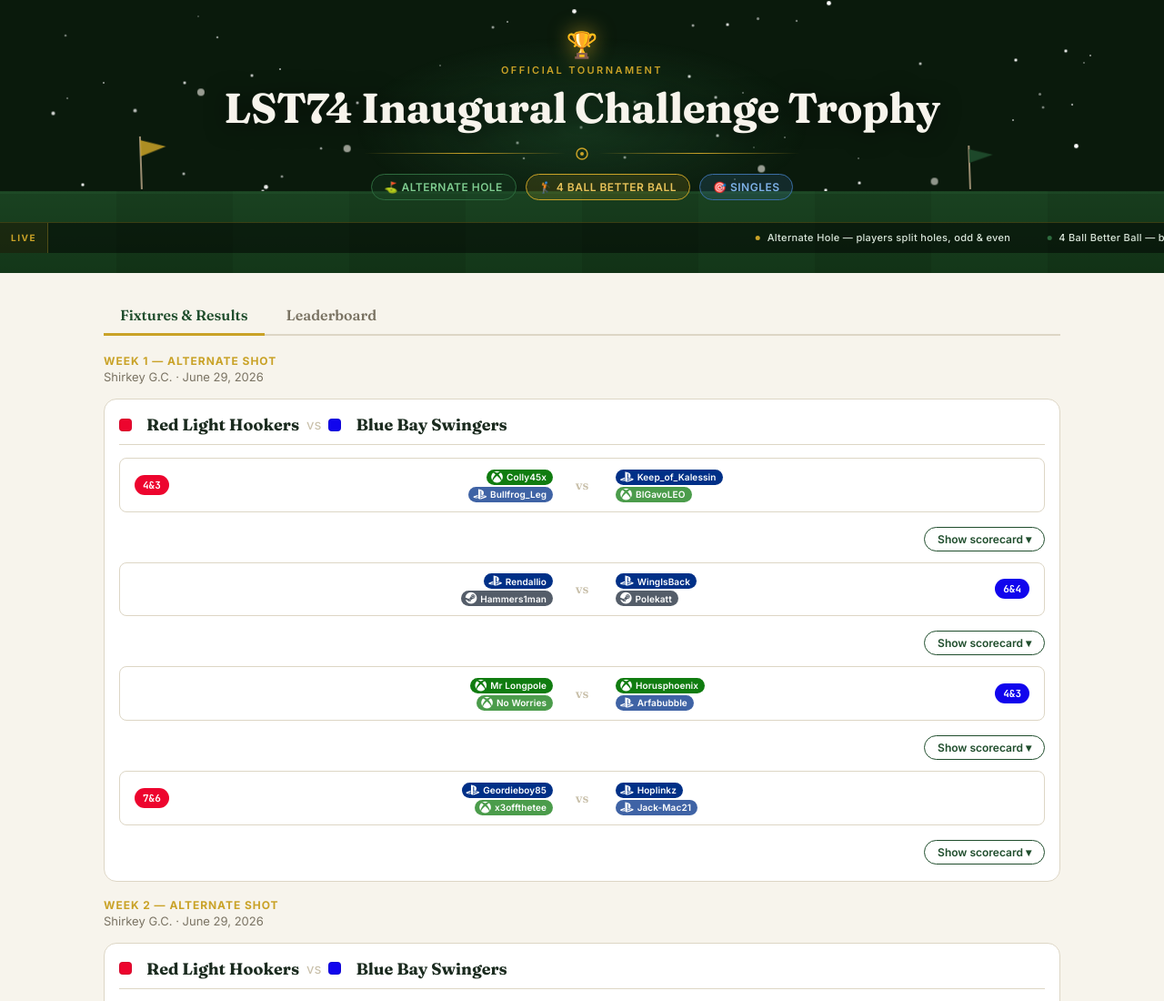
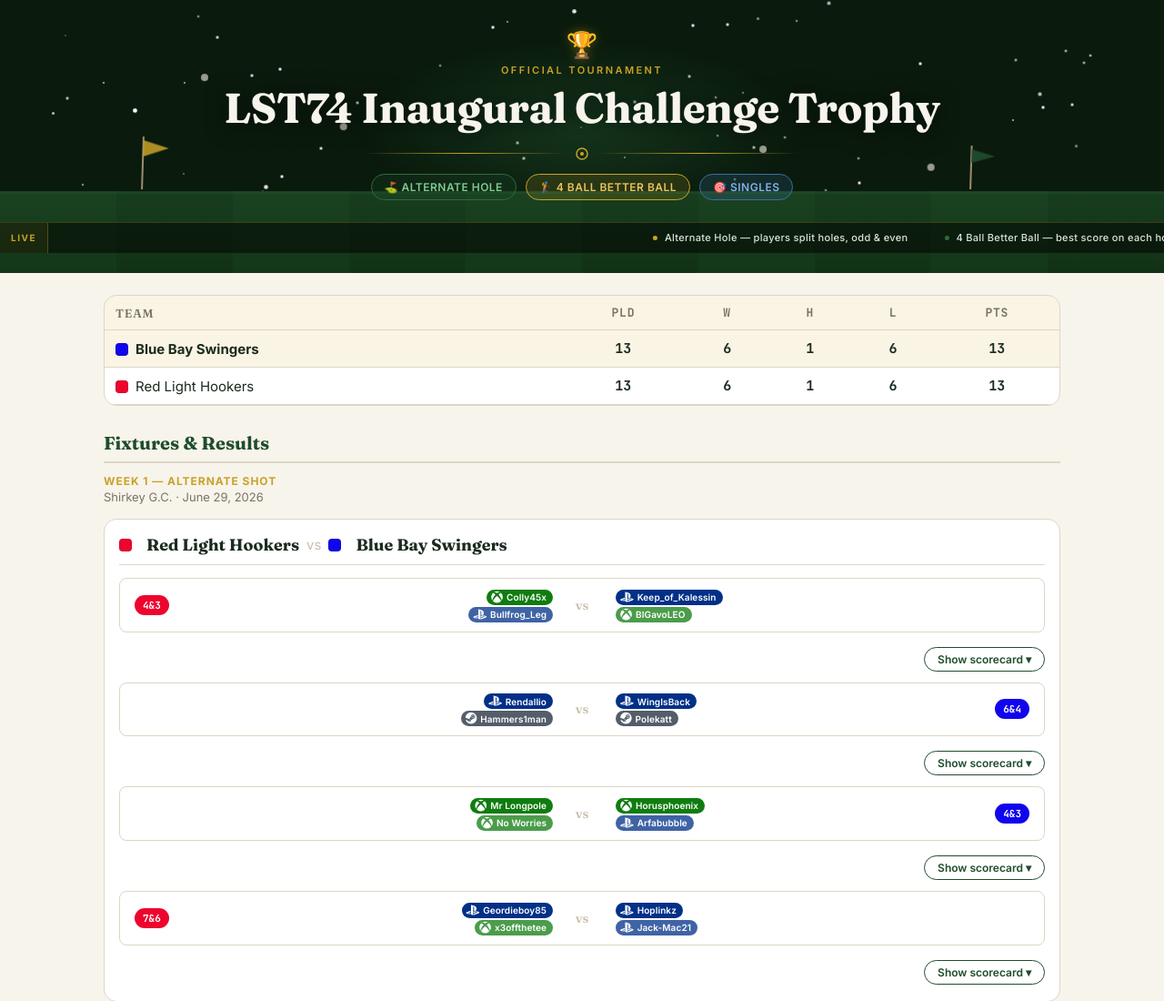
Before and after one commit to lst-2k/matchplaypairs, a plain HTML site: page index.html in a window 1280 px wide. Shown: the top 1100 px of the page at 91% size. Drawn offline with Linux system fonts and the light colour scheme.

Commit message:
Add files via upload

```diff
--- a/index.html
+++ b/index.html
@@ -41,23 +41,25 @@
 
   /* Layout */
   .container{max-width:1100px; margin:0 auto; padding:24px;}
-  .tabs{
-    display:flex; gap:6px; flex-wrap:wrap;
-    margin-bottom:20px;
-    border-bottom:2px solid var(--line);
+  .section-heading{
+    font-family:'Fraunces',serif; font-size:20px; font-weight:700;
+    color:var(--fairway); margin:28px 0 12px;
+    padding-bottom:8px; border-bottom:2px solid var(--line);
   }
-  .tab{
-    padding:10px 18px;
-    background:none; border:none;
-    font-family:'Fraunces',serif; font-size:16px; font-weight:600;
-    color:#7A7363; cursor:pointer;
-    border-bottom:3px solid transparent;
-    transform:translateY(2px);
+
+  #backToTop{
+    position:fixed; bottom:24px; right:20px; z-index:999;
+    background:var(--fairway); color:#fff;
+    border:none; border-radius:999px;
+    padding:10px 18px; font-size:13px; font-weight:600;
+    font-family:'Inter',sans-serif; cursor:pointer;
+    box-shadow:0 4px 16px rgba(0,0,0,0.25);
+    opacity:0; pointer-events:none;
+    transition:opacity 0.25s ease, transform 0.25s ease;
+    transform:translateY(8px);
   }
-  .tab.active{color:var(--fairway); border-bottom-color:var(--gold);}
-  .panel{display:none;}
-  .panel.active{display:block; animation:fade .25s ease;}
-  @keyframes fade{from{opacity:0; transform:translateY(4px);} to{opacity:1; transform:none;}}
+  #backToTop.visible{opacity:1; pointer-events:auto; transform:translateY(0);}
+  #backToTop:hover{background:var(--fairway-light);}
 
   .card{
     background:var(--card);
@@ -371,6 +373,11 @@
   table.leaderboard td.num, table.leaderboard th.num{text-align:center; font-family:'JetBrains Mono',monospace; font-weight:700;}
   table.leaderboard tr:first-child td{font-weight:700;}
   table.leaderboard tr:first-child{background:rgba(201,162,39,0.12);}
+  #leaderboardContainer{
+    background:var(--card); border:1px solid var(--line);
+    border-radius:var(--radius); overflow:hidden;
+    margin-bottom:8px;
+  }
 
   .empty-state{
     text-align:center; padding:40px 20px; color:#9A8C70;
@@ -586,29 +593,24 @@
 </div>
 </header>
 
+
 <div class="container">
-  <div class="tabs">
-    <button class="tab active" data-tab="fixtures">Fixtures &amp; Results</button>
-    <button class="tab" data-tab="leaderboard">Leaderboard</button>
-  </div>
+
+  <!-- LEADERBOARD -->
+  <div id="leaderboardContainer"></div>
 
   <!-- FIXTURES & RESULTS -->
-  <section class="panel active" id="panel-fixtures">
+  <div class="section-heading">Fixtures &amp; Results</div>
   <div id="fixturesContainer"></div>
   <div id="fixturesEmpty" class="empty-state" style="display:none;">
     <h4>No fixtures yet</h4>
     <p>Check back once the tournament schedule has been published.</p>
   </div>
-  </section>
 
-  <!-- LEADERBOARD -->
-  <section class="panel" id="panel-leaderboard">
-    <div class="card">
-      <h3>Team standings</h3>
-      <div id="leaderboardContainer"></div>
 </div>
-  </section>
-</div>
+
+<!-- Back to top button -->
+<button id="backToTop" onclick="window.scrollTo({top:0,behavior:'smooth'})" title="Back to top">↑ Top</button>
 
 <div id="loadError" class="container" style="display:none;">
   <div class="card">
@@ -629,16 +631,6 @@ let state = {
 
 /* ============ TABS ============ */
 
-document.querySelectorAll('.tab').forEach(tab=>{
-  tab.addEventListener('click', ()=>{
-    document.querySelectorAll('.tab').forEach(t=>t.classList.remove('active'));
-    document.querySelectorAll('.panel').forEach(p=>p.classList.remove('active'));
-    tab.classList.add('active');
-    document.getElementById('panel-'+tab.dataset.tab).classList.add('active');
-    if(tab.dataset.tab==='fixtures') renderFixtures();
-    if(tab.dataset.tab==='leaderboard') renderLeaderboard();
-  });
-});
 
 /* ============ HELPERS ============ */
 
@@ -1076,12 +1068,13 @@ function toggleInlineScorecard(matchId, btn){
     btn.textContent = 'Show scorecard ▾';
     return;
   }
-  // Build the scorecard into the container
   wrap.innerHTML = '';
   const card = buildInlineScorecardCard(matchId);
   if(card) wrap.appendChild(card);
   wrap.style.display = 'block';
   btn.textContent = 'Hide scorecard ▴';
+  // Smoothly scroll so the scorecard is visible
+  setTimeout(()=> wrap.scrollIntoView({behavior:'smooth', block:'nearest'}), 50);
 }
 
 function buildInlineScorecardCard(matchId){
@@ -1391,9 +1384,10 @@ function statusCellHTML(st, h, teamA, teamB){
 /* ============ LEADERBOARD ============ */
 function renderLeaderboard(){
   const lbContainer = document.getElementById('leaderboardContainer');
+  if(!lbContainer) return;
 
   if(state.teams.length===0){
-    lbContainer.innerHTML = '<div class="empty-state"><h4>No teams yet</h4><p>Check back once the tournament has been set up.</p></div>';
+    lbContainer.innerHTML = '';
     return;
   }
 
@@ -1471,8 +1465,7 @@ async function loadData(){
     renderLeaderboard();
   }catch(err){
     console.error(err);
-    document.querySelector('.tabs').style.display='none';
-    document.querySelectorAll('.panel').forEach(p=>p.style.display='none');
+    document.querySelector('.container').style.display='none';
     document.getElementById('loadError').style.display='block';
   }
 }
@@ -1492,6 +1485,16 @@ loadData();
     container.appendChild(s);
   }
 })();
+
+// Back to top button — show after scrolling 300px
+(function(){
+  const btn = document.getElementById('backToTop');
+  if(!btn) return;
+  window.addEventListener('scroll', ()=>{
+    if(window.scrollY > 300) btn.classList.add('visible');
+    else btn.classList.remove('visible');
+  }, {passive:true});
+})();
 </script>
 </body>
 </html>
```
Lines whose indentation alone changed are shown as unchanged.
